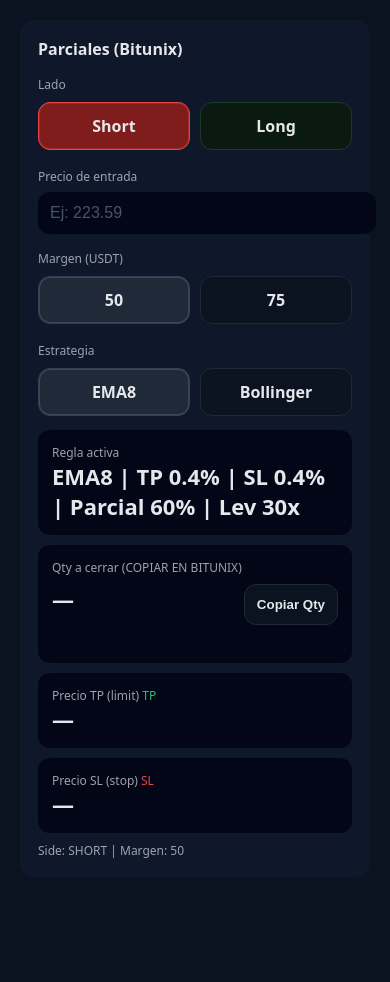
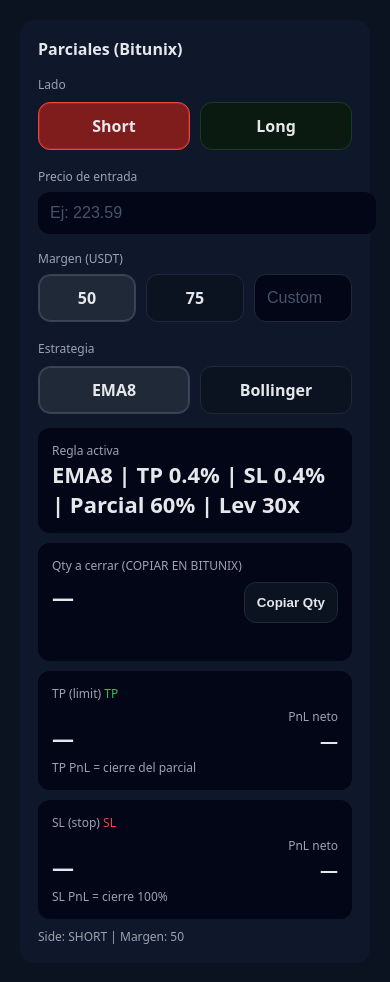
Before and after one commit to Bigi1523/Parciales-Bitunix, a plain HTML site: page index.html in a window 390 px wide. Before the commit the page ends 897 px from the top, so only its background shows below. Drawn offline with Linux system fonts and the light colour scheme.

Commit message:
Add files via upload

```diff
--- a/index.html
+++ b/index.html
@@ -23,10 +23,12 @@
   input{
     width:100%;margin:6px 0 12px;padding:12px;border-radius:12px;border:none;
     background:#020617;color:#fff;font-size:16px;
+    outline:none;
   }
   input::placeholder{color:#475569;}
+  input.warn{ box-shadow: 0 0 0 2px rgba(239,68,68,.55) inset; }
 
-  .seg{display:flex; gap:10px; margin:8px 0 14px;}
+  .seg{display:flex; gap:10px; margin:8px 0 14px; align-items:stretch;}
 
   /* Botón base */
   .btn{
@@ -43,23 +45,36 @@
   }
 
   /* Short/Long: colores */
-  .btn.short{
-    background:#1a0b0b;           /* rojo oscuro */
-    border-color:#3b1a1a;
-  }
-  .btn.long{
-    background:#0b1a10;           /* verde oscuro */
-    border-color:#1a3b24;
-  }
+  .btn.short{ background:#1a0b0b; border-color:#3b1a1a; }
+  .btn.long{  background:#0b1a10; border-color:#1a3b24; }
+
   .btn.short.active{
-    background:#7f1d1d;           /* rojo claro (activo) */
+    background:#7f1d1d;
     border-color:#ef4444;
     box-shadow: 0 0 0 1px rgba(239,68,68,.25) inset;
   }
   .btn.long.active{
-    background:#166534;           /* verde claro (activo) */
+    background:#166534;
     border-color:#22c55e;
     box-shadow: 0 0 0 1px rgba(34,197,94,.25) inset;
+  }
+
+  /* Custom margin input inline */
+  .miniInput{
+    flex:1;
+    margin:0;
+    padding:12px;
+    border-radius:12px;
+    border:1px solid #1f2937;
+    background:#020617;
+    color:#fff;
+    font-size:16px;
+    min-width:0;
+  }
+  .miniInput::placeholder{color:#475569;}
+  .miniInput.activeCustom{
+    border-color:#60a5fa;
+    box-shadow: 0 0 0 1px rgba(96,165,250,.35) inset;
   }
 
   .result{background:#020617;border-radius:12px;padding:14px;margin-top:10px;}
@@ -69,10 +84,11 @@
 
   .tp{color:#22c55e;}
   .sl{color:#ef4444;}
+  .pos{color:#22c55e;}
+  .neg{color:#ef4444;}
+  .muted{color:#9ca3af;}
 
-  .row{
-    display:flex; gap:10px; align-items:stretch;
-  }
+  .row{display:flex; gap:10px; align-items:stretch;}
   .copyBtn{
     padding:12px;
     border-radius:12px;
@@ -90,8 +106,34 @@
     color:#a7f3d0;
     min-height:16px;
   }
+
+  /* TP/SL card with pnl on the right */
+  .line2{
+    display:flex;
+    justify-content:space-between;
+    align-items:flex-end;
+    gap:12px;
+  }
+  .line2 .left{
+    min-width:0;
+  }
+  .line2 .right{
+    text-align:right;
+    white-space:nowrap;
+    font-variant-numeric: tabular-nums;
+  }
+  .pnlTag{
+    font-size:12px;
+    color:#9ca3af;
+    margin-bottom:4px;
+  }
+  .pnlVal{
+    font-size:18px;
+    font-weight:900;
+  }
 </style>
 </head>
+
 <body>
 <div class="box">
   <h1>Parciales (Bitunix)</h1>
@@ -103,13 +145,14 @@
   </div>
 
   <label>Precio de entrada</label>
-  <!-- 1) Entrada vacía por defecto -->
   <input id="entry" type="number" inputmode="decimal" step="0.0001" placeholder="Ej: 223.59">
 
   <label>Margen (USDT)</label>
-  <div class="seg" id="marginSeg">
-    <div class="btn active" data-margin="50">50</div>
-    <div class="btn" data-margin="75">75</div>
+  <!-- 3 en una línea: 50 / 75 / custom -->
+  <div class="seg" id="marginRow" style="margin-top:6px;">
+    <div class="btn active" id="m50" data-margin="50">50</div>
+    <div class="btn" id="m75" data-margin="75">75</div>
+    <input class="miniInput" id="mCustom" type="number" inputmode="decimal" step="0.01" placeholder="Custom">
   </div>
 
   <label>Estrategia</label>
@@ -125,45 +168,71 @@
 
   <div class="result">
     <div class="small">Qty a cerrar (COPIAR EN BITUNIX)</div>
-
-    <!-- 3) Botón copiar Qty -->
     <div class="row" style="margin-top:8px;">
       <div class="big" id="qtyClose" style="flex:1;">—</div>
       <button class="copyBtn" id="copyQtyBtn" type="button">Copiar Qty</button>
     </div>
-
     <div class="toast" id="toast"></div>
   </div>
 
-  <div class="result">
-    <div class="small">Precio TP (limit) <span class="tp">TP</span></div>
-    <div class="big" id="tpPrice">—</div>
+  <div class="result" id="tpCard">
+    <div class="small">TP (limit) <span class="tp">TP</span></div>
+    <div class="line2" style="margin-top:6px;">
+      <div class="left">
+        <div class="big" id="tpPrice">—</div>
+      </div>
+      <div class="right">
+        <div class="pnlTag">PnL neto</div>
+        <div class="pnlVal" id="tpPnl">—</div>
+      </div>
+    </div>
+    <div class="small muted" id="tpNote" style="margin-top:6px;">TP PnL = cierre del parcial</div>
   </div>
 
-  <div class="result">
-    <div class="small">Precio SL (stop) <span class="sl">SL</span></div>
-    <div class="big" id="slPrice">—</div>
+  <div class="result" id="slCard">
+    <div class="small">SL (stop) <span class="sl">SL</span></div>
+    <div class="line2" style="margin-top:6px;">
+      <div class="left">
+        <div class="big" id="slPrice">—</div>
+      </div>
+      <div class="right">
+        <div class="pnlTag">PnL neto</div>
+        <div class="pnlVal" id="slPnl">—</div>
+      </div>
+    </div>
+    <div class="small muted" id="slNote" style="margin-top:6px;">SL PnL = cierre 100%</div>
   </div>
 
   <div class="hint" id="modeHint">—</div>
 </div>
 
 <script>
+  // === Config estrategia ===
   const MODES = {
     ema8: { tpPct: 0.4, slPct: 0.4, partialPct: 60, lev: 30 },
     boll: { tpPct: 0.6, slPct: 0.5, partialPct: 50, lev: 20 }
   };
 
-  let state = { side: "short", margin: 50, mode: "ema8" };
+  // Fee fijo Bitunix (peor caso) - ida+vuelta total (%)
+  // (sin mostrarlo en UI)
+  const FEE_ROUNDTRIP_PCT = 0.06; // 0.06%
 
-  const entryEl = document.getElementById("entry");
-  const qtyCloseEl = document.getElementById("qtyClose");
+  let state = { side: "short", margin: 50, customMargin: 0, mode: "ema8" };
+
+  const entryEl   = document.getElementById("entry");
+  const qtyCloseEl= document.getElementById("qtyClose");
   const tpPriceEl = document.getElementById("tpPrice");
   const slPriceEl = document.getElementById("slPrice");
-  const hintEl = document.getElementById("modeHint");
+  const tpPnlEl   = document.getElementById("tpPnl");
+  const slPnlEl   = document.getElementById("slPnl");
+  const hintEl    = document.getElementById("modeHint");
   const ruleBadgeEl = document.getElementById("ruleBadge");
-  const copyBtn = document.getElementById("copyQtyBtn");
-  const toastEl = document.getElementById("toast");
+  const copyBtn   = document.getElementById("copyQtyBtn");
+  const toastEl   = document.getElementById("toast");
+
+  const m50Btn    = document.getElementById("m50");
+  const m75Btn    = document.getElementById("m75");
+  const mCustomEl = document.getElementById("mCustom");
 
   function setActive(containerId, attr, value){
     const box = document.getElementById(containerId);
@@ -173,28 +242,64 @@
     });
   }
 
+  function fmtNum(x, dec=6){
+    if(!Number.isFinite(x)) return "—";
+    // mantener simple (punto decimal), pero iOS muestra bien
+    return x.toFixed(dec);
+  }
+
+  function fmtUSDT(x){
+    if(!Number.isFinite(x)) return "—";
+    const signClass = x >= 0 ? "pos" : "neg";
+    const val = Math.abs(x).toFixed(2);
+    return `<span class="${signClass}">${x<0?'-':''}${val} USDT</span>`;
+  }
+
+  function getMarginUsed(){
+    const cm = parseFloat(mCustomEl.value);
+    if (Number.isFinite(cm) && cm > 0) return cm;
+    return state.margin;
+  }
+
+  // Fee aprox “peor caso” usando notional promedio (entrada+salida)/2 * qty
+  function feeOnClose(entry, exit, qty){
+    const fee = (FEE_ROUNDTRIP_PCT/100);
+    const avgNotional = ((entry + exit) / 2) * qty;
+    return avgNotional * fee;
+  }
+
   function calc(){
     const entry = parseFloat(entryEl.value);
+    const cfg = MODES[state.mode];
+    const marginUsed = getMarginUsed();
 
-    // Si está vacío, no mostramos NaN, dejamos guiones
+    // Badge siempre
+    ruleBadgeEl.textContent =
+      `${state.mode.toUpperCase()} | TP ${cfg.tpPct}% | SL ${cfg.slPct}% | Parcial ${cfg.partialPct}% | Lev ${cfg.lev}x`;
+
+    // custom highlight
+    const cm = parseFloat(mCustomEl.value);
+    const customActive = Number.isFinite(cm) && cm > 0;
+    mCustomEl.classList.toggle("activeCustom", customActive);
+
+    // Si entrada vacía => guiones
     if(!(entry>0)) {
-      ruleBadgeEl.textContent = `${state.mode.toUpperCase()} | TP ${MODES[state.mode].tpPct}% | SL ${MODES[state.mode].slPct}% | Parcial ${MODES[state.mode].partialPct}% | Lev ${MODES[state.mode].lev}x`;
       qtyCloseEl.textContent = "—";
       tpPriceEl.textContent = "—";
       slPriceEl.textContent = "—";
-      hintEl.textContent = `Side: ${state.side.toUpperCase()} | Margen: ${state.margin}`;
+      tpPnlEl.textContent   = "—";
+      slPnlEl.textContent   = "—";
+      hintEl.textContent = `Side: ${state.side.toUpperCase()} | Margen: ${marginUsed}`;
+      entryEl.classList.remove("warn");
       return;
     }
 
-    const cfg = MODES[state.mode];
-
-    ruleBadgeEl.textContent =
-      `${state.mode.toUpperCase()} | TP ${cfg.tpPct}% | SL ${cfg.slPct}% | Parcial ${cfg.partialPct}% | Lev ${cfg.lev}x`;
-
-    const notional = state.margin * cfg.lev;
+    // Cálculo base
+    const notional = marginUsed * cfg.lev;
     const qtyTotal = notional / entry;
     const qtyClose = qtyTotal * (cfg.partialPct/100);
 
+    // TP/SL precio
     const tpMove = cfg.tpPct/100;
     const slMove = cfg.slPct/100;
 
@@ -207,11 +312,34 @@
       slPrice = entry * (1 + slMove);
     }
 
+    // PnL neto (peor caso fee):
+    // TP: neto cerrando SOLO qtyClose en tpPrice
+    // SL: neto cerrando 100% qtyTotal en slPrice
+    const grossTP = (state.side === "long")
+      ? qtyClose * (tpPrice - entry)
+      : qtyClose * (entry - tpPrice);
+
+    const grossSL = (state.side === "long")
+      ? qtyTotal * (slPrice - entry)
+      : qtyTotal * (entry - slPrice);
+
+    const feeTP = feeOnClose(entry, tpPrice, qtyClose);
+    const feeSL = feeOnClose(entry, slPrice, qtyTotal);
+
+    const netTP = grossTP - feeTP;
+    const netSL = grossSL - feeSL;
+
     qtyCloseEl.textContent = qtyClose.toFixed(6);
-    tpPriceEl.textContent = tpPrice.toFixed(4);
-    slPriceEl.textContent = slPrice.toFixed(4);
+    tpPriceEl.textContent  = tpPrice.toFixed(4);
+    slPriceEl.textContent  = slPrice.toFixed(4);
 
-    hintEl.textContent = `Side: ${state.side.toUpperCase()} | Margen: ${state.margin} | Qty total: ${qtyTotal.toFixed(6)}`;
+    tpPnlEl.innerHTML = fmtUSDT(netTP);
+    slPnlEl.innerHTML = fmtUSDT(netSL);
+
+    hintEl.textContent =
+      `Side: ${state.side.toUpperCase()} | Margen: ${marginUsed} | Qty total: ${qtyTotal.toFixed(6)}`;
+
+    entryEl.classList.remove("warn");
   }
 
   async function copyQty(){
@@ -222,7 +350,6 @@
       await navigator.clipboard.writeText(text);
       toastEl.textContent = "✅ Qty copiada";
     } catch (e) {
-      // Fallback iOS antiguos
       const ta = document.createElement("textarea");
       ta.value = text;
       document.body.appendChild(ta);
@@ -231,10 +358,10 @@
       document.body.removeChild(ta);
       toastEl.textContent = "✅ Qty copiada";
     }
-
     setTimeout(()=> toastEl.textContent = "", 1200);
   }
 
+  // === Events ===
   document.getElementById("sideSeg").addEventListener("click", (e)=>{
     const btn = e.target.closest(".btn"); if(!btn) return;
     state.side = btn.dataset.side;
@@ -242,10 +369,22 @@
     calc();
   });
 
-  document.getElementById("marginSeg").addEventListener("click", (e)=>{
+  // margin buttons
+  document.getElementById("marginRow").addEventListener("click", (e)=>{
     const btn = e.target.closest(".btn"); if(!btn) return;
-    state.margin = parseFloat(btn.dataset.margin);
-    setActive("marginSeg","data-margin", String(state.margin));
+    const v = parseFloat(btn.dataset.margin);
+    if(Number.isFinite(v)){
+      state.margin = v;
+      // si tocas 50/75, NO borramos custom automáticamente (por si lo quieres mantener),
+      // pero si custom > 0 seguirá teniendo prioridad.
+      setActive("marginRow","data-margin", String(state.margin));
+      calc();
+    }
+  });
+
+  // custom margin override
+  mCustomEl.addEventListener("input", ()=>{
+    toastEl.textContent="";
     calc();
   });
 
@@ -263,6 +402,7 @@
     navigator.serviceWorker.register("./sw.js").catch(()=>{});
   }
 
+  // Init
   calc();
 </script>
 </body>
```
